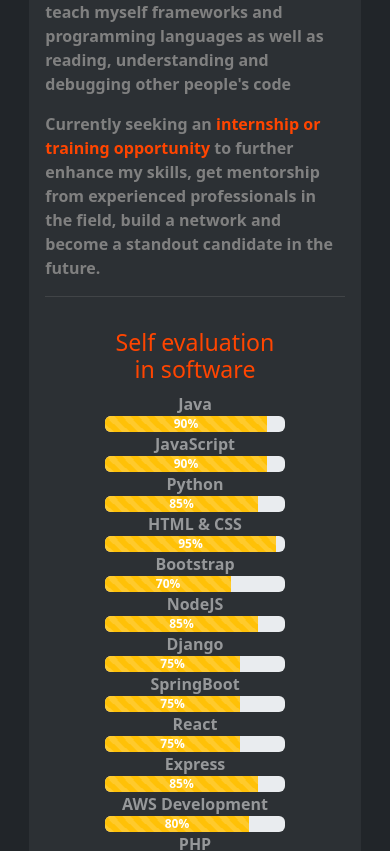
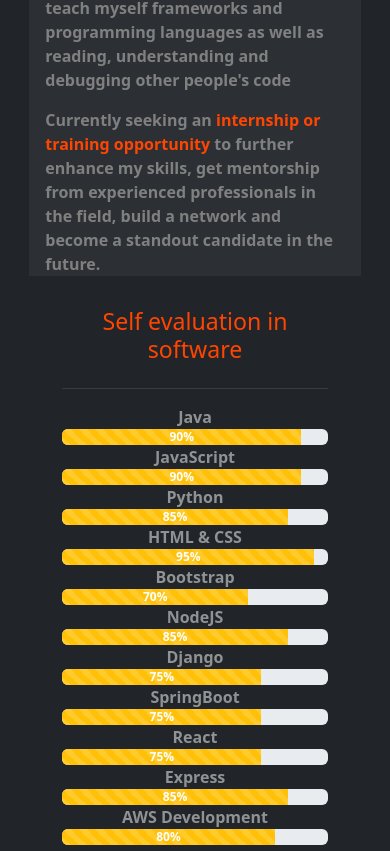
Before and after one commit to hasanmar/portfolio, a React (Create React App) app: page / in a window 390 px wide. Shown: the part 1149-2000 px from the top of the page. Built offline with nearby package versions, Linux system fonts and the light colour scheme.

Commit message:
modified styling for mobile devices

```diff
--- a/public/index.html
+++ b/public/index.html
@@ -7,7 +7,7 @@
     <meta name="theme-color" content="#000000" />
     <meta
       name="description"
-      content="Web site created using create-react-app"
+      content="Hasan Marhoon - Software Engineer portfolio"
     />
     <link rel="apple-touch-icon" href="%PUBLIC_URL%/logo192.png" />
     <!--
--- a/src/App.css
+++ b/src/App.css
@@ -22,17 +22,20 @@
 #Home {
     margin: 0 auto;
     width: 85vw;
+
 }
 #profile{
     margin: 0 auto;
     padding: 1em;
     width: 50vw;
     text-align: center;
+    display: flex;
+    flex-direction: column;
 }
 #profile img{
     border-radius: 45%;
-    width: 12em;
-    height: 12em;
+    width: 50%;
+    height: 50%;
 }
 .navbar-brand a{
     text-decoration: none;
@@ -44,11 +47,38 @@
     color: rgba(255, 255, 255, 0.5);
 }
 #skills{
-    width: 60%;
+    width: 30%;
     margin: 0 auto;
     text-align: center;
     padding: 1em 0;
+    display: flex;
+    flex-direction: column;
 }
+.progress{
+    width: 100%;
+}
+@media screen and (max-width: 400px) {
+    .progress {
+    width: 100%;
+    }
+    #skills{
+        width: 80%;
+    }
+    #profile img{
+        width: 15em;
+        height: 15em;
+    }
+    #profile{
+        width: 100%;
+    }
+    #footer-btn{
+        display: flex;
+        flex-flow: row;
+        margin-top: 1em;
+    }
+
+  }
+
 #placeholder{
     background-color: rgba(255, 255, 255, 0.05);
     padding: 0 1rem;
--- a/src/components/Footer.js
+++ b/src/components/Footer.js
@@ -7,8 +7,7 @@
         <div className="footer bg-dark">
             <Stack direction="horizontal" gap={3}>
 
-                <div>
-                    &nbsp;
+                <div id='footer-btn'>
                     <a href="https://linkedin.com/in/hasanmarhoon/">
                         <button type="button" className="btn btn-secondary" fdprocessedid="q1hft">
                             <svg xmlns="http://www.w3.org/2000/svg" width="16" height="16" fill="currentColor" className="bi bi-linkedin" viewBox="0 0 16 16" >
@@ -22,7 +21,7 @@
                                 <path d="M8 0C3.58 0 0 3.58 0 8c0 3.54 2.29 6.53 5.47 7.59.4.07.55-.17.55-.38 0-.19-.01-.82-.01-1.49-2.01.37-2.53-.49-2.69-.94-.09-.23-.48-.94-.82-1.13-.28-.15-.68-.52-.01-.53.63-.01 1.08.58 1.23.82.72 1.21 1.87.87 2.33.66.07-.52.28-.87.51-1.07-1.78-.2-3.64-.89-3.64-3.95 0-.87.31-1.59.82-2.15-.08-.2-.36-1.02.08-2.12 0 0 .67-.21 2.2.82.64-.18 1.32-.27 2-.27.68 0 1.36.09 2 .27 1.53-1.04 2.2-.82 2.2-.82.44 1.1.16 1.92.08 2.12.51.56.82 1.27.82 2.15 0 3.07-1.87 3.75-3.65 3.95.29.25.54.73.54 1.48 0 1.07-.01 1.93-.01 2.2 0 .21.15.46.55.38A8.012 8.012 0 0 0 16 8c0-4.42-3.58-8-8-8z" />
                             </svg>
                         </button>
-                    </a>&nbsp;
+                    </a>
                 </div>
 
                 <div className="ms-auto">
--- a/src/components/Home.js
+++ b/src/components/Home.js
@@ -10,9 +10,9 @@
             <CustomToast />
             <div id='Home'>
                 <div id='profile'>
-                    <img src="https://pbs.twimg.com/profile_images/1654175128777883648/YmNmAJlX_400x400.jpg"></img>
-                    <h1>Hasan Marhoon</h1>
-                    <h4> Software Engineer</h4>
+                    <div><img src="https://pbs.twimg.com/profile_images/1654175128777883648/YmNmAJlX_400x400.jpg"></img></div>
+                    <div><h1>Hasan Marhoon</h1></div>
+                    <div><h4> Software Engineer</h4></div>
                     <hr />
 
                 </div>
@@ -31,9 +31,10 @@
                     <p>
                         Currently seeking an <span className="highlight" >internship or training opportunity </span> to further enhance my skills, get mentorship from experienced professionals in the field, build a network and become a standout candidate in the future.
                     </p>
-                    <hr />
+                </div>
                 <div id='skills'>
                     <h3> <span className='highlight'>Self evaluation in software</span></h3>
+                    <hr />
                     <ProgressBarComponent skill='Java' now='90' label='90%' />
                     <ProgressBarComponent skill='JavaScript' now='90' label='90%' />
                     <ProgressBarComponent skill='Python' now='85' label='85%' />
@@ -52,7 +53,6 @@
                     <ProgressBarComponent skill='JQuery' now='80' label='80%' />
                     <ProgressBarComponent skill='Git' now='90' label='90%' />
                     <ProgressBarComponent skill='Enterprise Architect' now='90' label='90%' />
-                    </div>
                 </div>
                 <div id='home-bottom'>
                     <h2><span className='highlight'>Languages</span></h2>
```
Also changed, not shown: src/components/ProgressBar.js (line endings or trailing spaces), 1 other file (tests, documents, lock files or other folders). Lines whose indentation alone changed are shown as unchanged.
